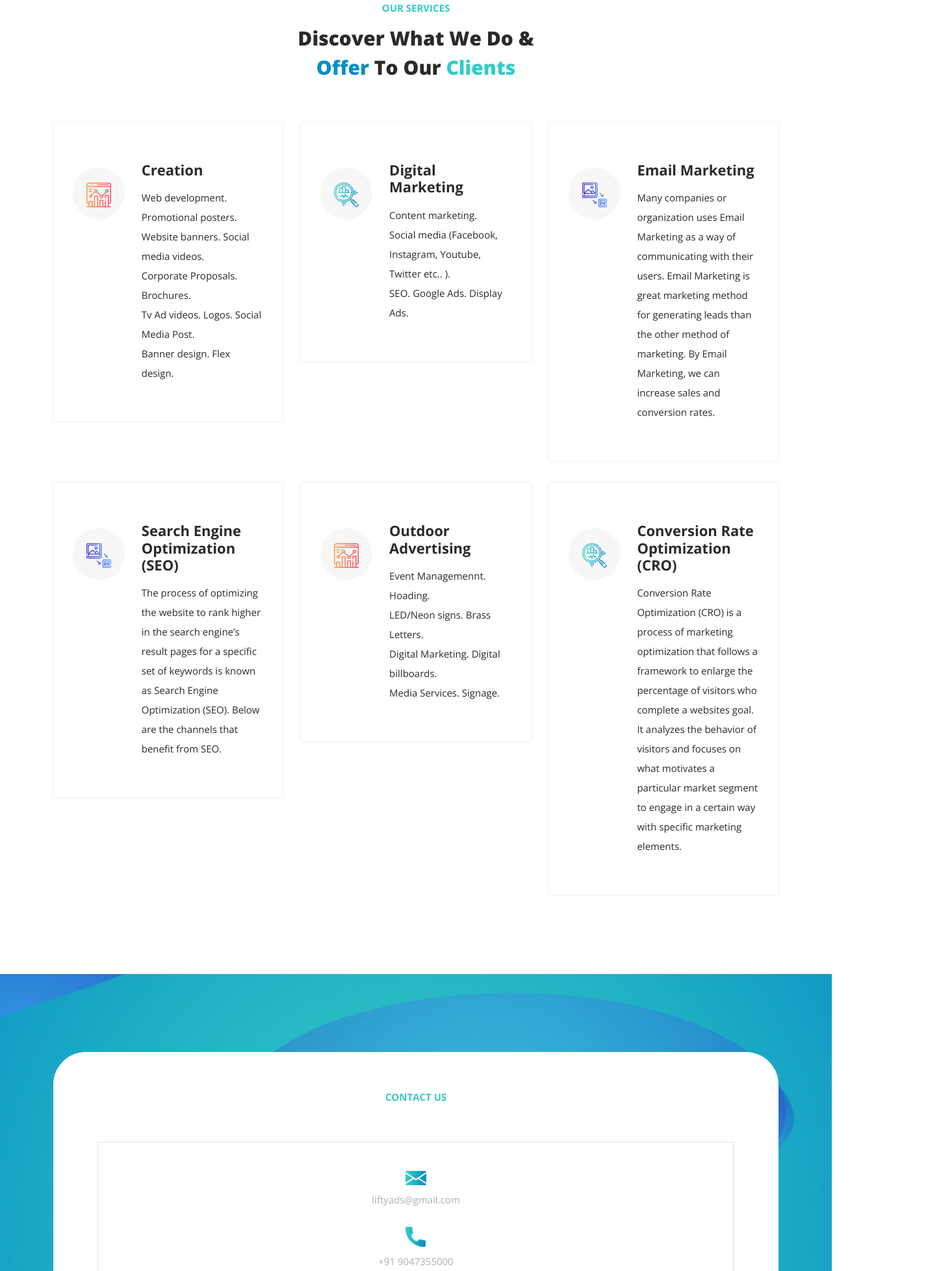
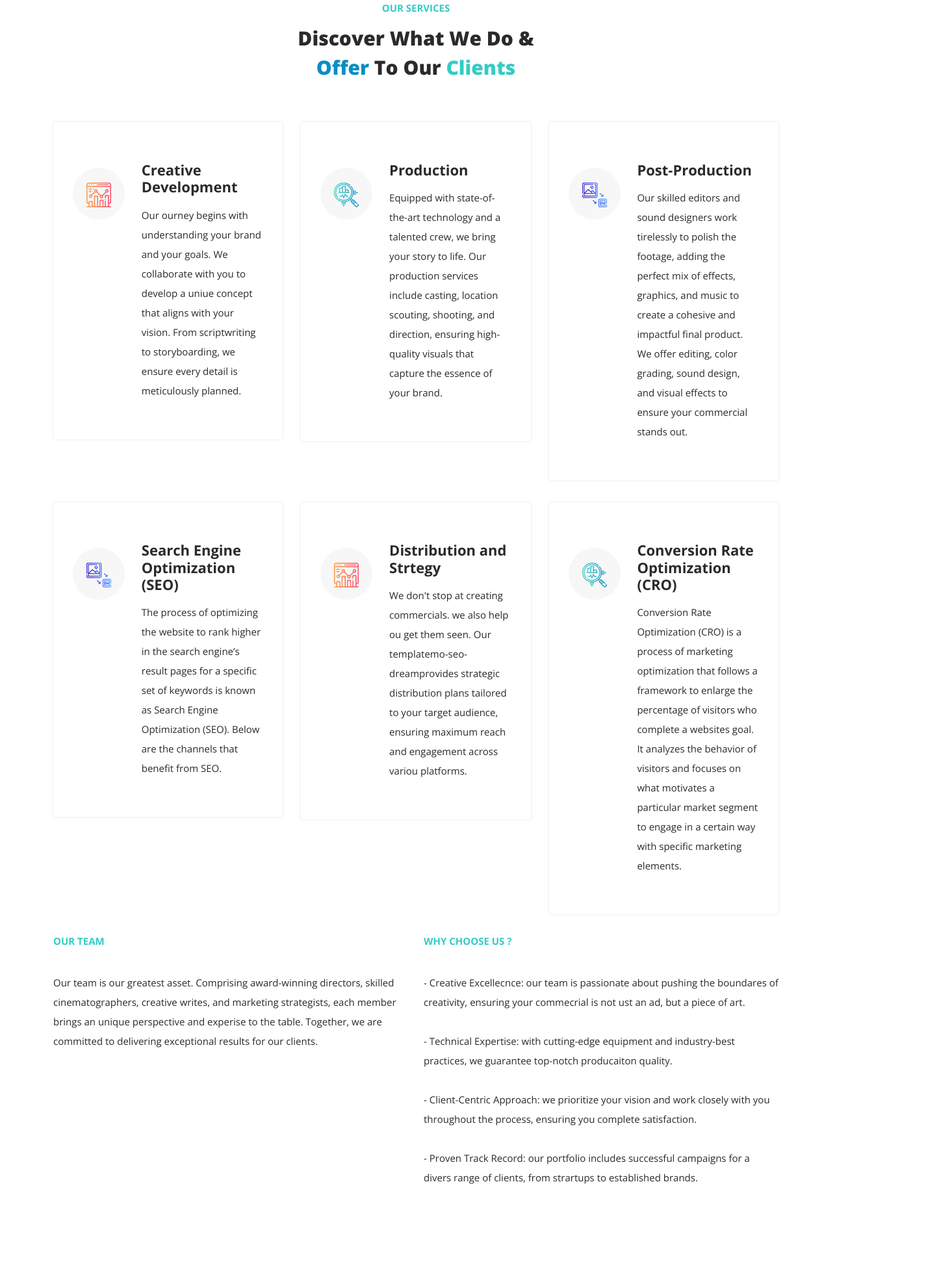
Before and after one commit to THAVASIGTI/lifty, a plain HTML site: page index.html in a window 1280 px wide. Shown: the part 2289-4245 px from the top of the page at 65% size, 1445 px wide, since content can reach past the window. Drawn offline with nearby package versions, Linux system fonts and the light colour scheme.

Commit message:
init update

```diff
--- a/index.html
+++ b/index.html
@@ -292,12 +292,11 @@ K3 MEDIA CONTENT
               </div>
             </div>
           </div>
-          <p><a rel="nofollow" href="#top" target="_parent">Lifty</a> is a fastest-growing creative and digital
-            marketing agency in Chennai providing services like Online Branding, Web Development, Web hosting, Search
-            Engine Optimization (SEO), Internet Marketing, E-commerce solutions and Outdoor Advertising.<br />We take a
-            strategic, data-driven and user-focused approach to digital marketing, ensuring that your marketing is
-            speaking to the right audience and tailored to deliver the results you need. Thank you.</p>
-          <!-- <div class="main-green-button"><a href="#">Discover company</a></div> -->
+          <p>Welcome to <a rel="nofollow" href="#top" target="_parent">Lifty</a>, where creativity meets precision in the world of television commercials.<br/>
+            Established in 2024, we are a dynamic tem of filmmakers, storytellers, <br/>
+            and marketing experts dedicated to crafting compelling narratives that captivate audiences<br/>
+            and drive results.Our mission is to trnsform your brands's vision into stunning visual stories that resonate with viewers and leave a lasting impact.
+          </p>
         </div>
       </div>
     </div>
@@ -326,12 +325,11 @@ K3 MEDIA CONTENT
               </div>
               <div class="col-lg-8">
                 <div class="right-content">
-                  <h4>Creation</h4>
+                  <h4>Creative Development</h4>
                   <p>
-                    Web development. Promotional posters.<br />
-                    Website banners. Social media videos. <br />Corporate Proposals.
-                    Brochures. <br />Tv Ad videos. Logos. Social Media Post.<br />
-                    Banner design. Flex design.
+                    Our ourney begins with understanding your brand and your goals.
+                    We collaborate with you to develop a uniue concept that aligns with your vision.
+                    From scriptwriting to storyboarding, we ensure every detail is meticulously planned.
                   </p>
                 </div>
               </div>
@@ -348,11 +346,10 @@ K3 MEDIA CONTENT
               </div>
               <div class="col-lg-8">
                 <div class="right-content">
-                  <h4>Digital Marketing</h4>
+                  <h4>Production</h4>
                   <p>
-                    Content marketing. <br />
-                    Social media (Facebook, Instagram, Youtube, Twitter etc.. ).<br />
-                    SEO. Google Ads. Display Ads.
+                    Equipped with state-of-the-art technology and a talented crew, we bring your story to life.
+                    Our production services include casting, location scouting, shooting, and direction, ensuring high-quality visuals that capture the essence of your brand.
                   </p>
                 </div>
               </div>
@@ -369,11 +366,10 @@ K3 MEDIA CONTENT
               </div>
               <div class="col-lg-8">
                 <div class="right-content">
-                  <h4>Email Marketing</h4>
+                  <h4>Post-Production</h4>
                   <p>
-                    Many companies or organization uses Email Marketing as a way of communicating with their users.
-                    Email Marketing is great marketing method for generating leads than the other method of marketing.
-                    By Email Marketing, we can increase sales and conversion rates.
+                    Our skilled editors and sound designers work tirelessly to polish the footage, adding the perfect mix of effects, graphics, and music to create a
+                    cohesive and impactful final product. We offer editing, color grading, sound design, and visual effects to ensure your commercial stands out.
                   </p>
                 </div>
               </div>
@@ -409,11 +405,10 @@ K3 MEDIA CONTENT
               </div>
               <div class="col-lg-8">
                 <div class="right-content">
-                  <h4>Outdoor Advertising</h4>
+                  <h4>Distribution and Strtegy</h4>
                   <p>
-                    Event Managemennt. Hoading. <br />LED/Neon signs.
-                    Brass Letters. <br />Digital Marketing. Digital billboards.<br />
-                    Media Services. Signage.
+                    We don't stop at creating commercials. we also help ou get them seen. Our templatemo-seo-dreamprovides strategic distribution plans tailored to your target audience, ensuring maximum reach and
+                    engagement across variou platforms.
                   </p>
                 </div>
               </div>
@@ -561,6 +556,33 @@ K3 MEDIA CONTENT
     </div>
   </div> -->
 
+  <div class="about-us section">
+    <div class="container">
+      <div class="row">
+        <div class="col-lg-6">
+          <div class="section-heading">
+            <h6>Our Team</h6>
+          </div>
+          <p>Our team is our greatest asset. Comprising award-winning directors, skilled cinematographers, creative writes, and marketing strategists, each member brings an
+            unique perspective and experise to the table. Together, we are committed to delivering exceptional results for our clients.
+          </p>
+        </div>
+        <div class="col-lg-6 align-self-center wow fadeInRight" data-wow-duration="1s" data-wow-delay="0.5s">
+          <div class="section-heading">
+            <h6>Why Choose Us ?</h6>
+          </div>
+          <p>
+            - Creative Excellecnce: our team is passionate about pushing the boundares of creativity, ensuring your commecrial is not ust an ad, but a piece of art.<br/><br/>
+            - Technical Expertise: with cutting-edge equipment and industry-best practices, we guarantee top-notch producaiton quality.<br/><br/>
+            - Client-Centric Approach: we prioritize your vision and work closely with you throughout the process, ensuring you complete satisfaction.<br/><br/>
+            - Proven Track Record: our portfolio includes successful campaigns for a divers range of clients, from strartups to established brands.
+          </p>
+        </div>
+      </div>
+    </div>
+  </div>
+
+
   <div id="contact" class="contact-us section">
     <div class="container">
       <div class="row">
@@ -620,7 +642,7 @@ K3 MEDIA CONTENT
                         <div class="icon">
                           <img src="assets/images/contact-icon-02.png" alt="phone">
                         </div>
-                        <a href="tel:+919047355000">+91 9047355000</a>
+                        <a href="tel:+9196298006805">+9196298006805</a>
                       </li>
                       <li>
                         <div class="icon">
```
